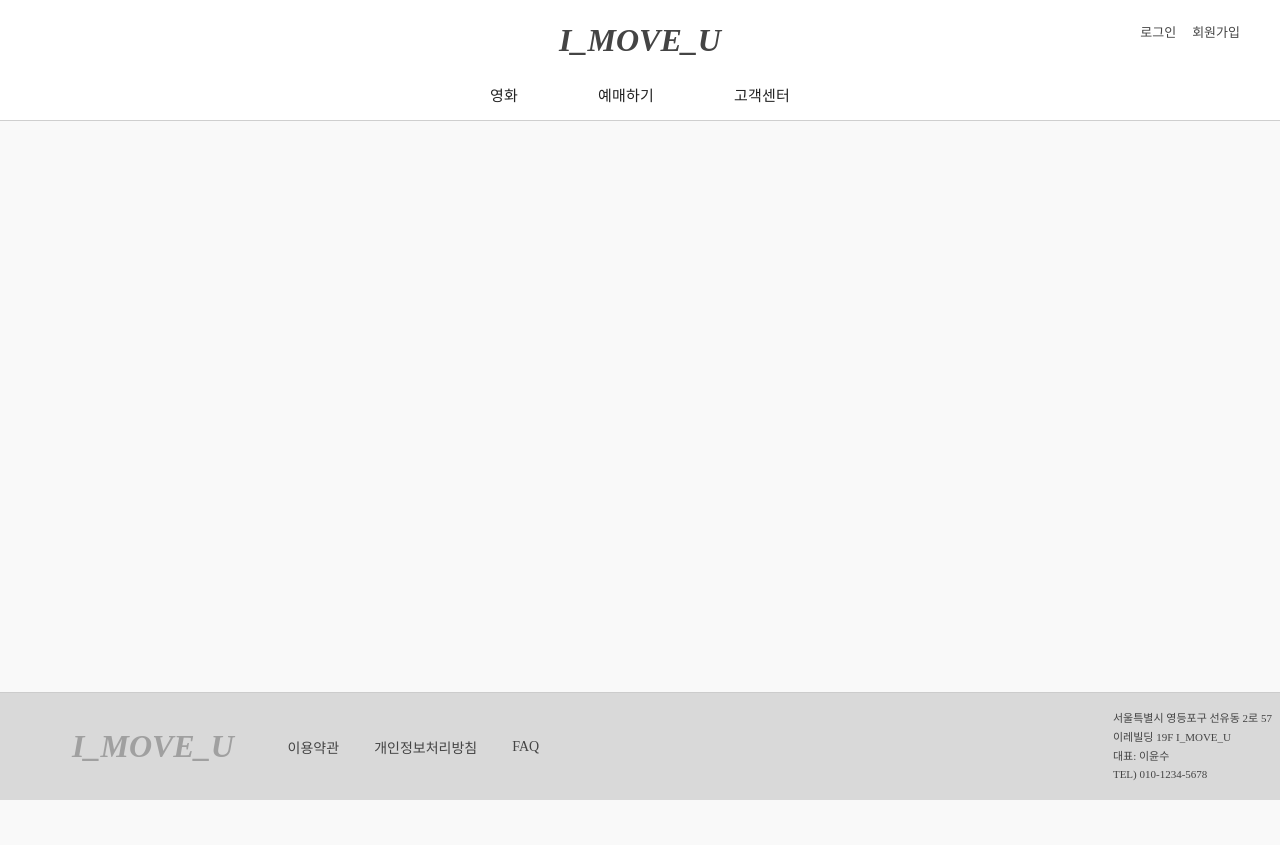
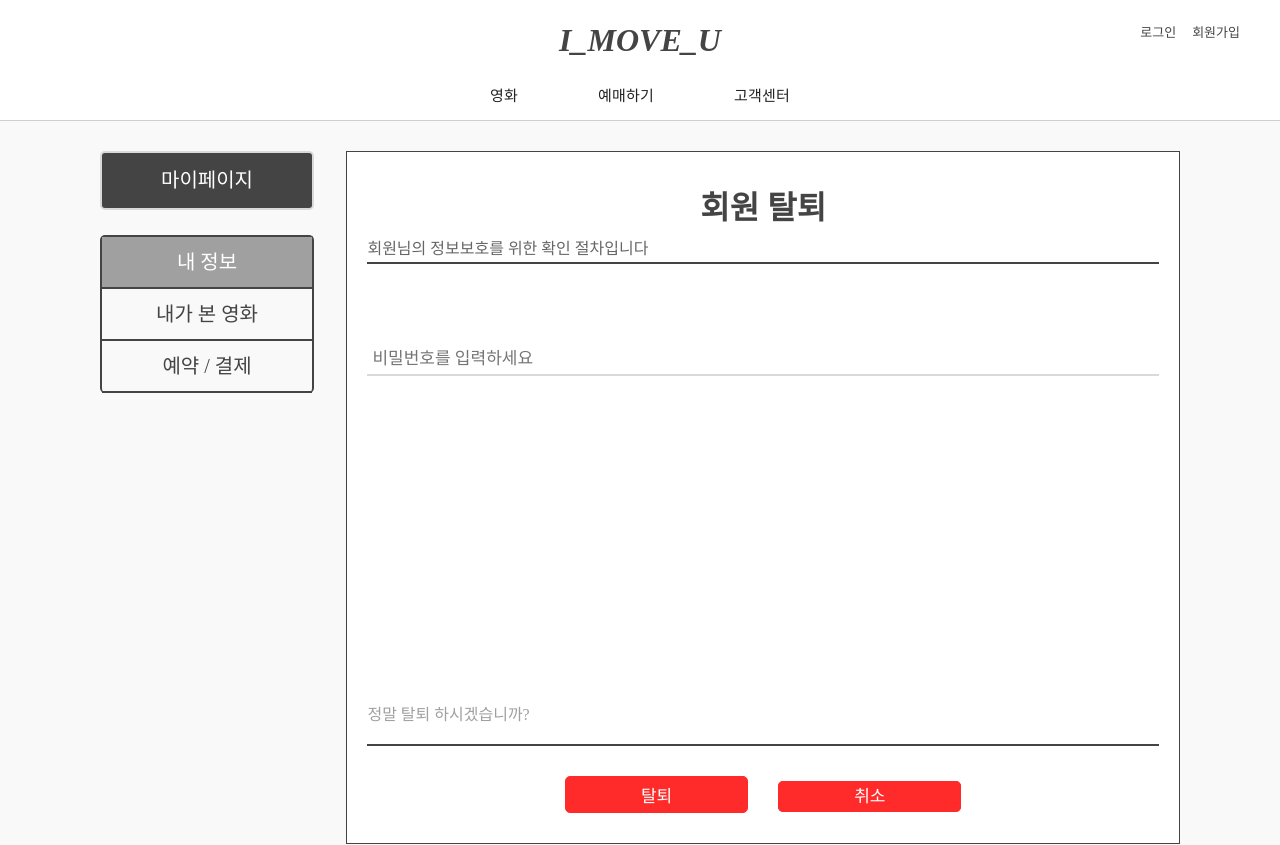
Before and after one commit to jamyeongSeo/move_final_project, a React (Vite) app in the folder move_final_front/: page /member/memberDelete in a window 1280 px wide. Shown: the top 845 px of the page. Before the commit the page ends 800 px from the top, so only its background shows below. Built offline with nearby package versions, Linux system fonts and the light colour scheme; a web font is replaced by a local one.

Commit message:
(front)MemberDelete 화면 구현

```diff
--- a/move_final_front/src/App.jsx
+++ b/move_final_front/src/App.jsx
@@ -7,6 +7,7 @@ import Join from "./component/member/join";
 import Login from "./component/common/Login";
 import MemberMain from "./component/member/MemberMain";
 import MemberUpdate from "./component/member/MemberUpdate";
+import MemberDelete from "./component/member/MemberDelete";
 
 function App() {
   return (
@@ -26,6 +27,10 @@ function App() {
             path="/member/memberUpdate"
             element={<MemberUpdate></MemberUpdate>}
           ></Route>
+          <Route
+            path="/member/memberDelete"
+            element={<MemberDelete></MemberDelete>}
+          ></Route>
         </Routes>
       </main>
       <Footer />
--- /dev/null
+++ b/move_final_front/src/component/member/MemberDelete.jsx
@@ -0,0 +1,63 @@
+import { useState } from "react";
+import LeftSideMenu from "../utils/LeftSideMenu";
+import { Link } from "react-router-dom";
+
+const MemberDelete = () => {
+  const [menus, setMenus] = useState([
+    {
+      url: [
+        "/member/memberMain",
+        "/member/memberUpdate",
+        "/member/memberDelete",
+      ],
+      text: "내 정보",
+    },
+    { url: "/member/join", text: "내가 본 영화" },
+    { url: "/member/join", text: "예약 / 결제" },
+  ]);
+
+  return (
+    <div className="content-wrap">
+      <section className="left-side-menu-side">
+        <Link to="/member/memberMain">
+          <div className="left-side-menu-title">마이페이지</div>
+        </Link>
+        <LeftSideMenu menus={menus}></LeftSideMenu>
+      </section>
+
+      <div className="left-side-menu-other member-mypage-wrap">
+        <div className="memberMain-title">
+          <h1>회원 탈퇴</h1>
+          <span className="memberUpdate-title-contnet">
+            회원님의 정보보호를 위한 확인 절차입니다
+          </span>
+        </div>
+        <section>
+          <div className="member-mypage-content-wrap">
+            <div className="member-mypage-content-line input-line">
+              <input
+                className="member-mypage-content-left"
+                placeholder="비밀번호를 입력하세요"
+              ></input>
+            </div>
+            <div className="memberUpdate-searchPw">
+              <span>정말 탈퇴 하시겠습니까?</span>
+              {/*이건 모달에서 띄우는게 더 좋을 듯 */}
+            </div>
+          </div>
+
+          <div className="member-mypage-btn-wrap">
+            <button type="button" className="btn-red member-mypage-btn">
+              탈퇴
+            </button>
+            <Link to="/member/memberMain" className="btn-red member-mypage-btn">
+              취소
+            </Link>
+          </div>
+        </section>
+      </div>
+    </div>
+  );
+};
+
+export default MemberDelete;
```
